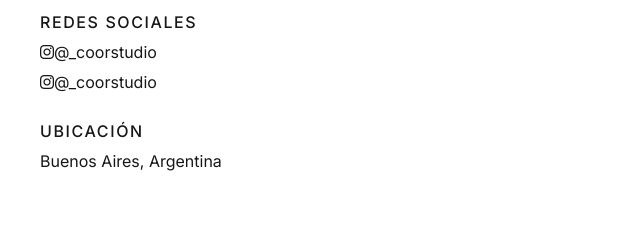
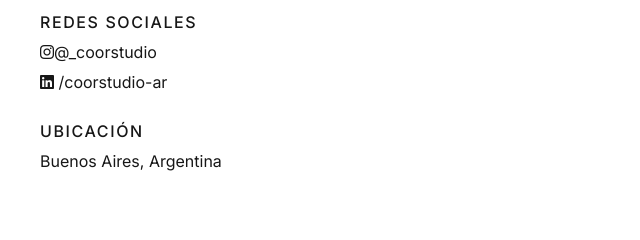
Before and after one commit to abim-arg/abim-arg.github.io, a website: page index.html in a window 1280 px wide. Shown: the part 5551-5791 px from the top of the page, 0-640 px from the left. Drawn offline with Linux system fonts and the light colour scheme.

Commit message:
Update index.html
Corregí líneas 319/320, estaba dos veces el link a Instagram y faltaba el de Linkedin

```diff
--- a/index.html
+++ b/index.html
@@ -316,8 +316,8 @@
                         <span class="contact-label">Redes Sociales</span>
                         <a href="https://www.instagram.com/_coorstudio/">
                             <i class="fa-brands fa-instagram"></i>@_coorstudio</a>
-                        <a href="https://www.instagram.com/_coorstudio/">
-                            <i class="fa-brands fa-instagram"></i>@_coorstudio</a>
+                        <a href="https://www.linkedin.com/coorstudio-ar">
+                            <i class="fa-brands fa-linkedin"></i> /coorstudio-ar</a>
                     </div>
                     <div class="contact-item">
                         <span class="contact-label">Ubicación</span>
```
